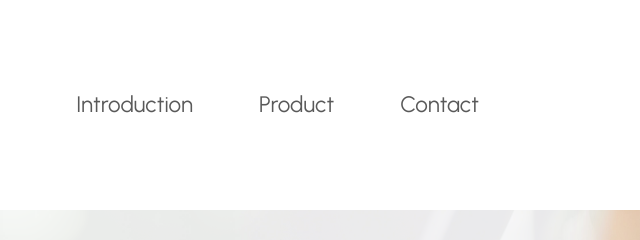
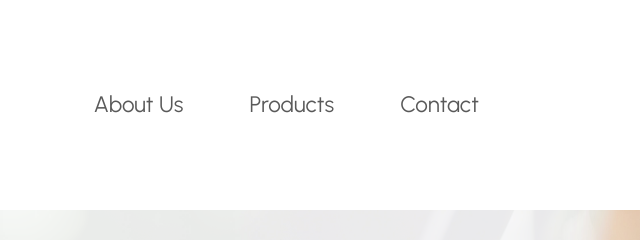
Before and after one commit to 501Legion/SungWoo, a plain HTML site: page index.html in a window 1280 px wide. Shown: the top 240 px of the page, 640-1280 px from the left. Drawn offline with nearby package versions, Linux system fonts and the light colour scheme.

Commit message:
Update index.html

```diff
--- a/index.html
+++ b/index.html
@@ -22,10 +22,10 @@
         <div class="collapse navbar-collapse" id="navbarSupportedContent">
             <ul class="navbar-nav ms-auto">
                 <li class="nav-item">
-                    <a class="nav-link" href="">Introduction</a>
+                    <a class="nav-link" href="">About Us</a>
                 </li>
                 <li class="nav-item">
-                    <a class="nav-link" href="">Product</a>
+                    <a class="nav-link" href="">Products</a>
                 </li>
                 <li class="nav-item">
                     <a class="nav-link" href="">Contact</a>
```
